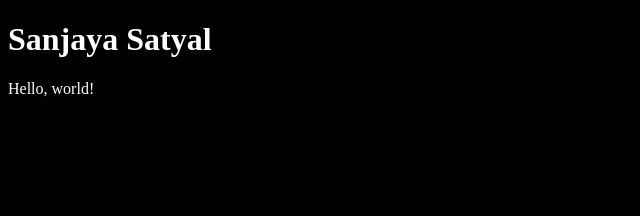
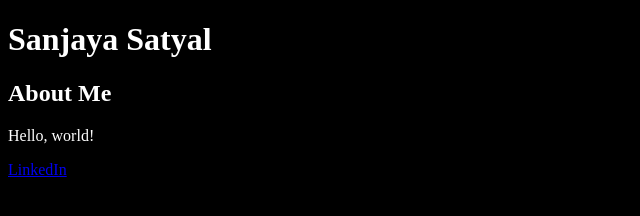
Before and after one commit to ssatyal/ssatyal.github.io, a plain HTML site: page index.html in a window 1280 px wide. Shown: the whole page, without its empty margins (0-640 px from the left). Drawn offline with Linux system fonts and the light colour scheme.

Commit message:
Footer with link

```diff
--- a/index.html
+++ b/index.html
@@ -10,6 +10,12 @@
   <h1>
     Sanjaya Satyal
   </h1>
+  <h2>
+    About Me
+  </h2>
+    </menu>
   <p>Hello, world!</p>
+  <footer>
+    <a href="www.linkedin.com">LinkedIn</a>
 </body>
 </html>
```
